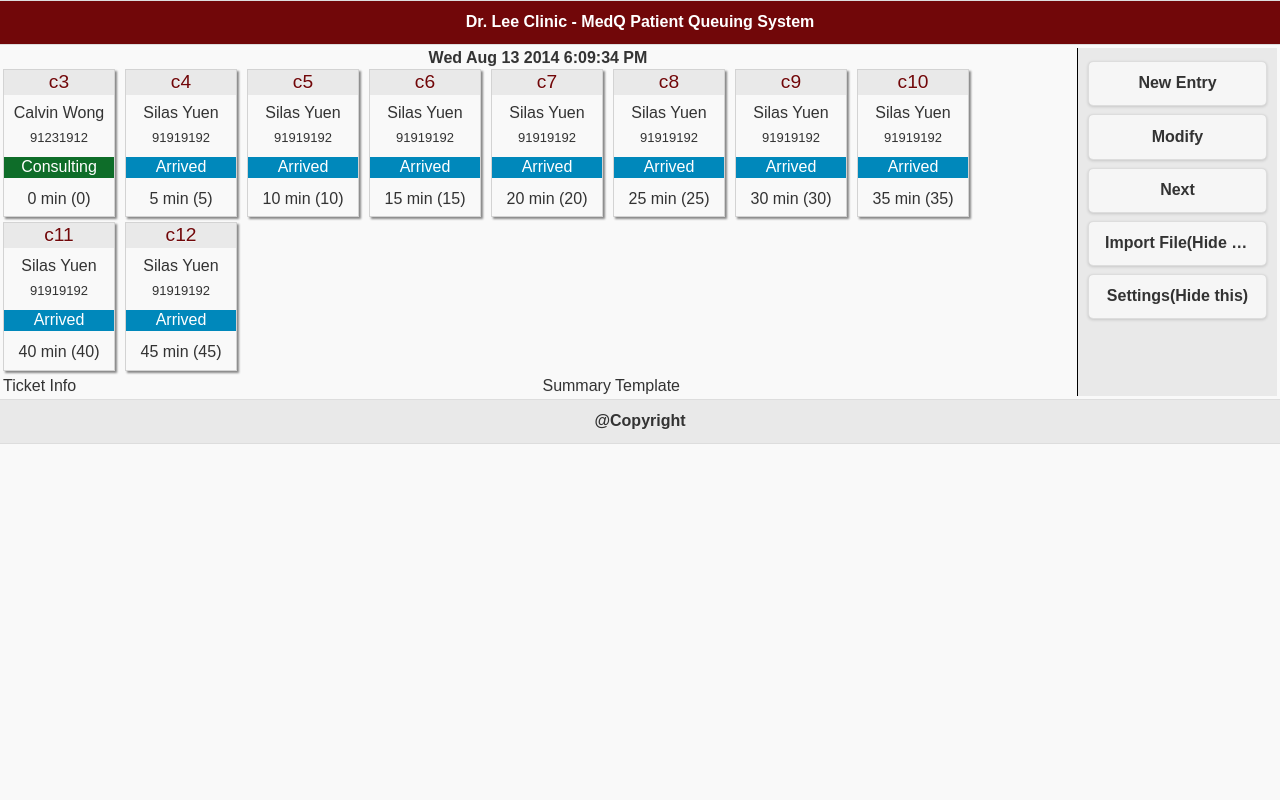
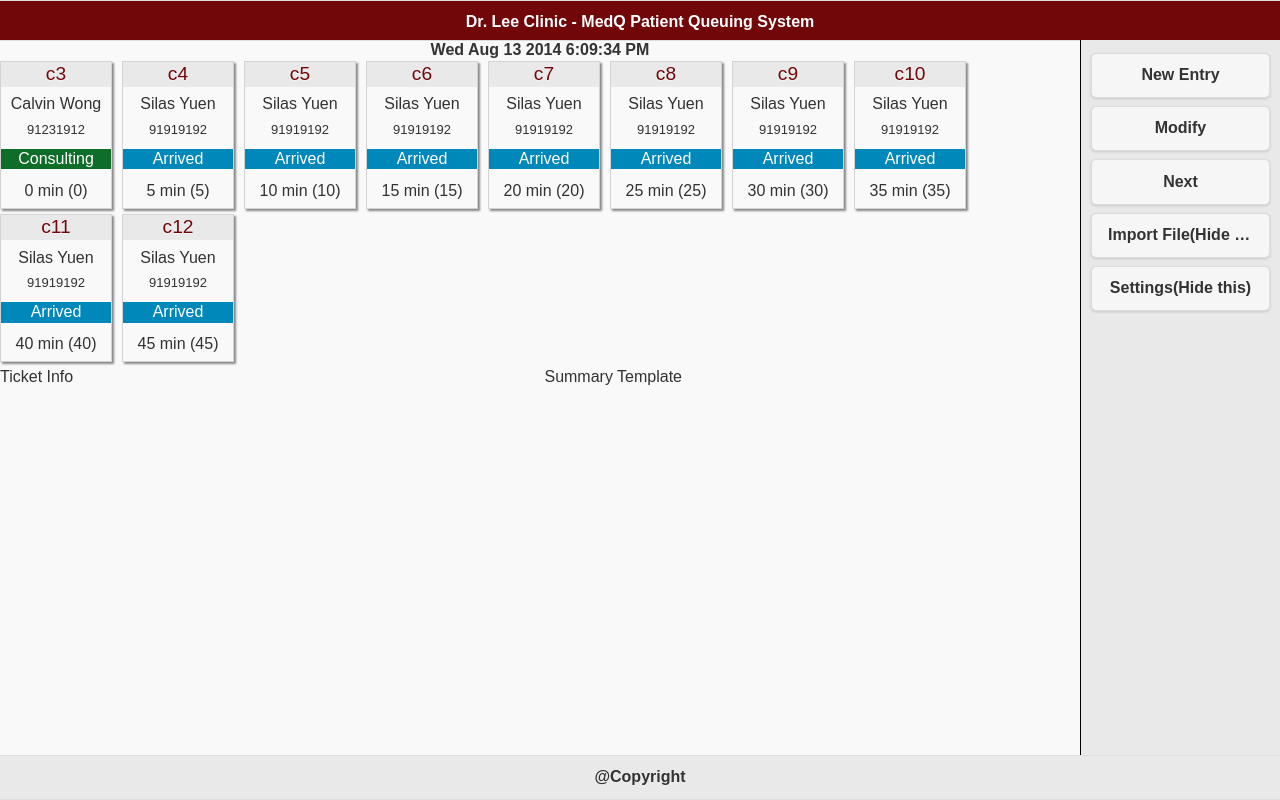
Before and after one commit to wonvincal/medq, a plain HTML site: page medq-client/public_html/index.html in a window 1280 px wide. Drawn offline with Linux system fonts and the light colour scheme.

Commit message:
remove table layout, use div instead

```diff
--- a/medq-client/public_html/css/style.css
+++ b/medq-client/public_html/css/style.css
@@ -121,7 +121,7 @@ and open the template in the editor.
 
 #action-panel
 {
-    //float: left;
+    float: left;
     width: 200px;
     margin-left: -200px;
     background-color: #e9e9e9;
@@ -193,3 +193,33 @@ and open the template in the editor.
     transform: translateY(-50%);
     text-shadow: none;
 }
+
+html, body {
+    height: 100%;
+}
+
+#medq-page {
+    height: 100%;
+}
+
+#medq-page .ui-content {
+    position: absolute;
+    top: 40px;
+    right: 0;
+    bottom: 40px;
+    left: 0;
+    padding: 0;
+    border-collapse: collapse;
+}
+
+#medq-page .ui-header {
+    height: 39px;
+}
+
+#medq-page .ui-footer {
+    position: absolute;
+    bottom: 0;
+    left: 0;
+    width: 100%;
+//    height: 42px;
+}
--- a/medq-client/public_html/index.html
+++ b/medq-client/public_html/index.html
@@ -89,12 +89,9 @@ and open the template in the editor.
         <script src="js/views/queue.js"></script>
         <script src="js/views/ticket.js"></script>
         <script src="js/app.js"></script>
-        <div data-role="page">
+        <div data-role="page" id="medq-page">
             <div data-role="header" class="medq-header"><h1 class="medq-header-text">Dr. Lee Clinic - MedQ Patient Queuing System</h1></div>
-            <div data-role="content" style="padding: 0;border-collapse: collapse">
-                <table style="height: 100%">
-                    <tr>
-                        <td>
+            <div data-role="content">
                 <!-- queue-content and queue-content-bottom are mainly for layout purpose -->
                 <div id="queue-content">
                     <div id="queue-header"></div>
@@ -105,8 +102,6 @@ and open the template in the editor.
                             <div id="queue-summary"></div>
                     </div>
                 </div>
-                        </td>
-                        <td>
                 <div id="action-panel">
                     <div><button id="add">New Entry</button></div>
                     <div><button id="modify">Modify</button></div>
@@ -114,9 +109,6 @@ and open the template in the editor.
                     <div><button id="import">Import File(Hide this)</button></div>
                     <div><button id="settings">Settings(Hide this)</button></div>
                 </div>
-                        </td>
-                    </tr>
-                </table>
             </div>
             <div data-role="panel" data-position="right" data-display="overlay" id="action-form" class="ui-panel ui-panel-position-right ui-panel-display-overlay ui-panel-animate ui-panel-open"></div>
             <div data-role="footer"><h4>@Copyright</h4></div>
```
Lines whose indentation alone changed are shown as unchanged.
